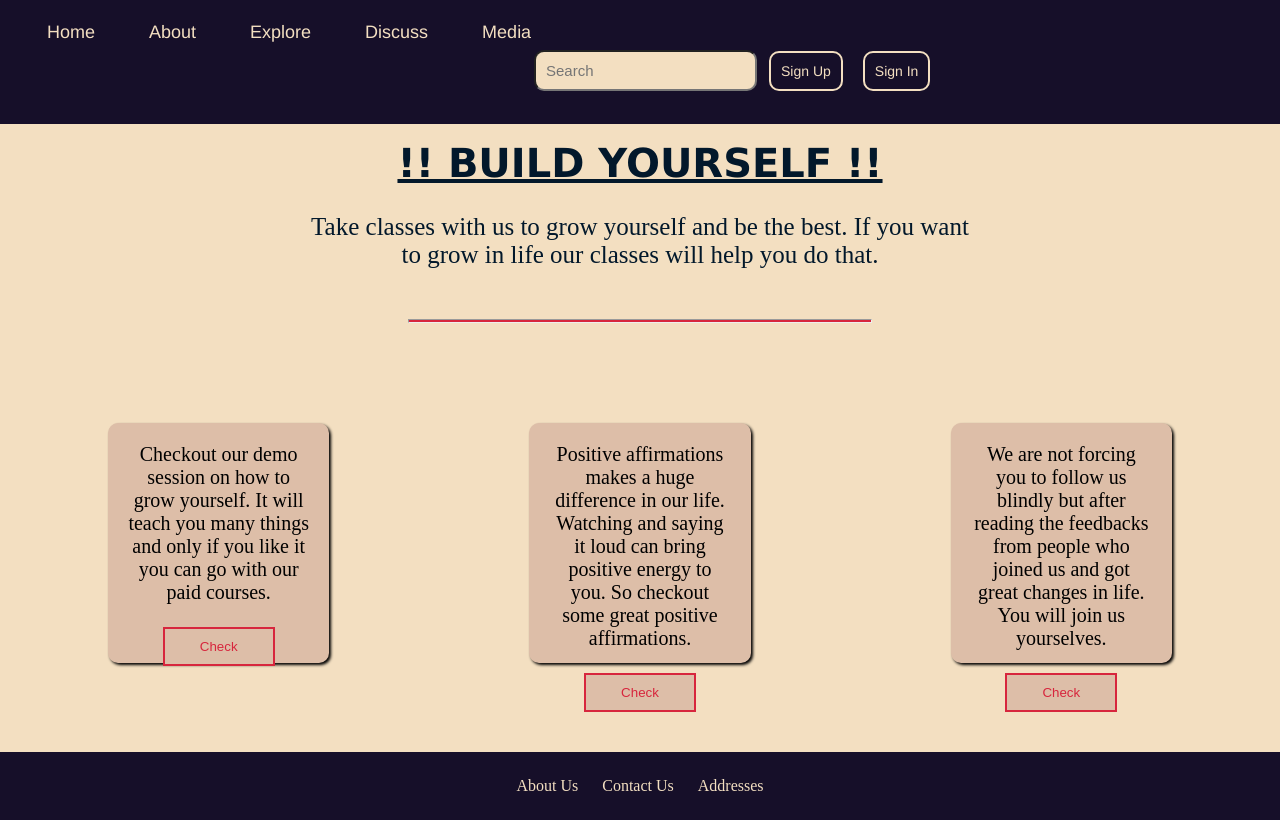
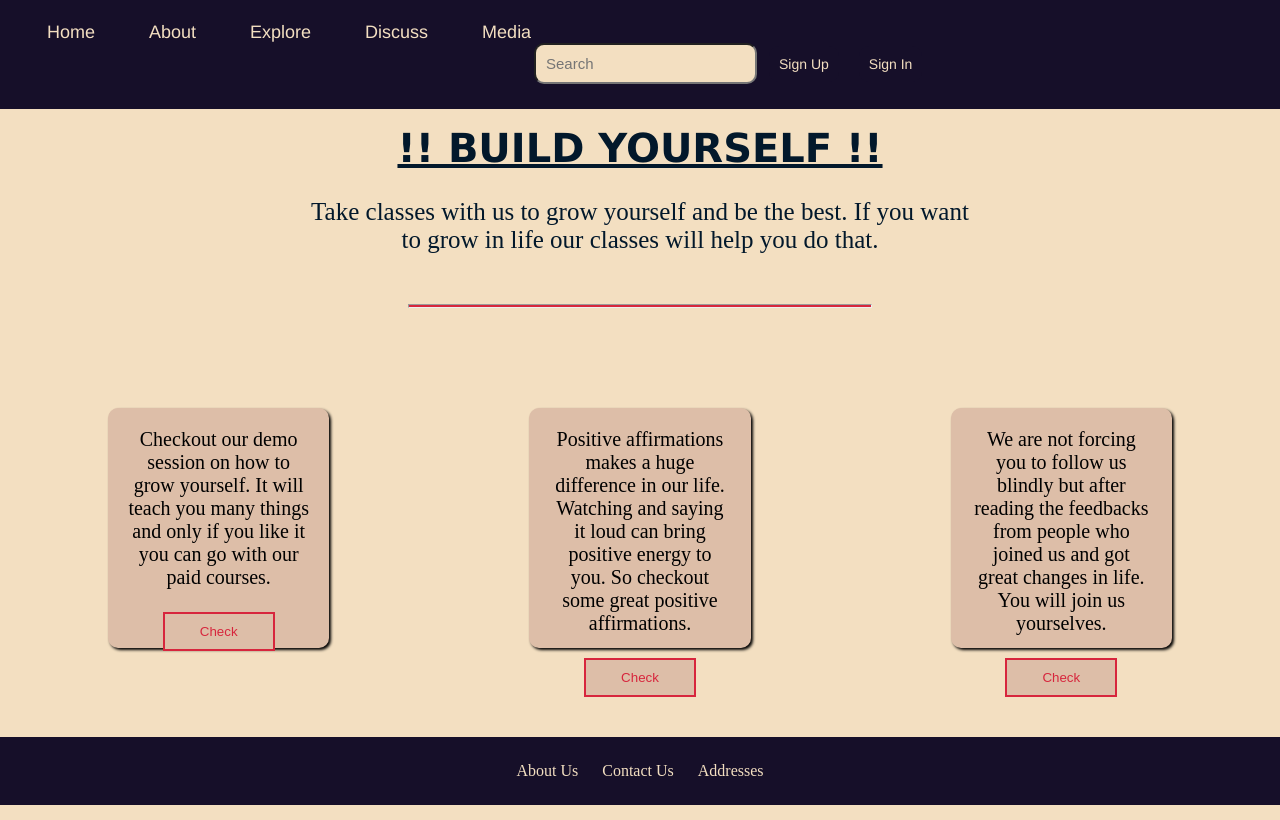
Before and after one commit to Amritansh18/assignment, a plain HTML site: page index.html in a window 1280 px wide. Drawn offline with Linux system fonts and the light colour scheme.

Commit message:
random commit

```diff
--- a/index.css
+++ b/index.css
@@ -68,8 +68,8 @@ div.container{
     display: flex;
 }
 
-button.sign{
-    border-style: solid;
+a.sign{
+    border-style: solid 5px 5px;
     padding: 10px;
     margin: 8px;
     background-color:#160f29;
@@ -81,7 +81,7 @@ button.sign{
     text-align: center;
 }
 
-button.sign:hover{
+a.sign:hover{
     background-color: #d7263d;
     padding: 9px;
     border-radius: 500px;
--- a/index.html
+++ b/index.html
@@ -15,8 +15,8 @@
             <a class="navbar" href="#" title="Discuss">Discuss</a>
             <a class="navbar" href="#" title="Media">Media</a>
             <input type="text" name="search" id="search" placeholder="Search" title="Search">
-            <button class="sign" title="Signup">Sign Up</button>
-            <button class="sign" title="Signin">Sign In</button>
+            <a class="sign" title="Signup">Sign Up</a>
+            <a class="sign" title="Signin">Sign In</a>
         </nav>
     </div>
     <main>
```
